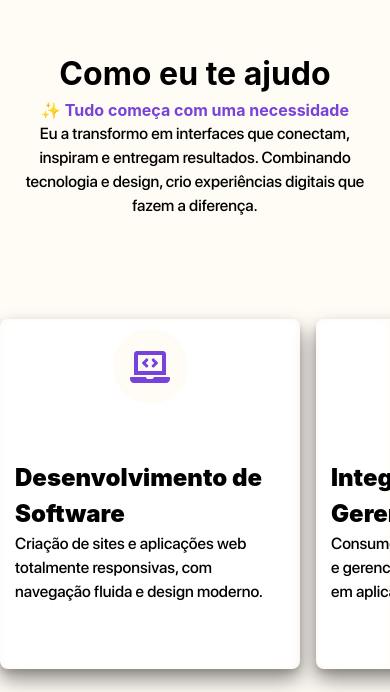
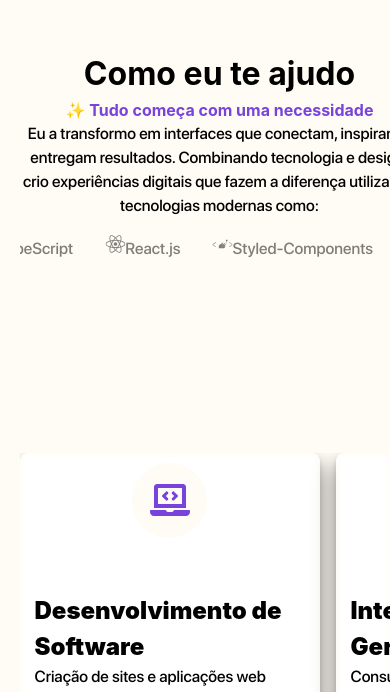
Before and after one commit to GabrielNBS/repository, a React (Create React App) app: page / in a window 390 px wide. Shown: the part 928-1620 px from the top of the page. Built offline with nearby package versions, Linux system fonts and the light colour scheme; a web font is replaced by a local one.

Commit message:
style: refactor section 'About' to include icon technologies and improve responsiveness using carvaways

```diff
--- a/src/Containers/About/About.tsx
+++ b/src/Containers/About/About.tsx
@@ -4,17 +4,56 @@ import cards from '../../cards/cards'
 import CardSkills from '../../Components/SkillCard/SkillCard'
 import { Text } from '../../Components/Text/styles'
 
+import {
+  SiNextdotjs,
+  SiRedux,
+  SiTypescript,
+  SiStyledcomponents,
+  SiTailwindcss,
+  SiSass,
+  SiPostman,
+  SiGit,
+} from 'react-icons/si'
+import { FaReact, FaNodeJs } from 'react-icons/fa'
+
+const techs = [
+  { icon: <SiNextdotjs size={20} />, name: 'Next.js' },
+  { icon: <SiRedux size={20} />, name: 'Redux' },
+  { icon: <SiTypescript size={20} />, name: 'TypeScript' },
+  { icon: <FaReact size={20} />, name: 'React.js' },
+  { icon: <SiStyledcomponents size={20} />, name: 'Styled-Components' },
+  { icon: <SiTailwindcss size={20} />, name: 'Tailwind' },
+  { icon: <SiSass size={20} />, name: 'Sass' },
+  { icon: <SiPostman size={20} />, name: 'Rest' },
+  { icon: <FaNodeJs size={20} />, name: 'Node.js' },
+  { icon: <SiGit size={20} />, name: 'Git' },
+]
+
 export default function About() {
   return (
     <S.AboutSection>
-      <div className="card_description">
-        <Text as="h2">Como eu te ajudo</Text>
-        <Text>
-          <strong>✨ Tudo começa com uma necessidade</strong>
-          Eu a transformo em interfaces que conectam, inspiram e entregam
-          resultados. Combinando tecnologia e design, crio experiências digitais
-          que fazem a diferença.
-        </Text>
+      <div className="about_container">
+        <div className="description_container">
+          <Text as="h2">Como eu te ajudo</Text>
+          <Text>
+            <strong>✨ Tudo começa com uma necessidade</strong>
+            Eu a transformo em interfaces que conectam, inspiram e entregam
+            resultados. Combinando tecnologia e design, crio experiências
+            digitais que fazem a diferença utilizando tecnologias modernas como:
+          </Text>
+        </div>
+        <div className="tech_container">
+          <div className="tech-carousel">
+            <ul>
+              {techs.map((tech, index) => (
+                <li key={index}>
+                  {tech.icon}
+                  {tech.name}
+                </li>
+              ))}
+            </ul>
+          </div>
+        </div>
       </div>
       <div className="card_container">
         {cards.map((card, index) => (
--- a/src/Containers/About/styles.ts
+++ b/src/Containers/About/styles.ts
@@ -1,5 +1,15 @@
-import styled from 'styled-components'
+import styled, { keyframes } from 'styled-components'
 import { CardBox } from '../../Components/SkillCard/styles'
+import { centralize } from '../../keyframes/Centralize'
+
+const scrollAnimation = keyframes`
+  from {
+    transform: translateX(0);
+  }
+  to {
+    transform: translateX(-50%);
+  }
+`
 
 export const AboutSection = styled.section`
   position: relative;
@@ -8,11 +18,12 @@ export const AboutSection = styled.section`
   grid-template-columns: 1fr 1fr;
   row-gap: 1rem;
 
-  .card_description {
+  .about_container {
     display: flex;
-    align-self: center;
     flex-direction: column;
+    padding-left: 3rem;
     color: ${(props) => props.theme.color.primary};
+    justify-content: space-around;
 
     p {
       color: rgba(${(props) => props.theme.color.tertiary});
@@ -31,17 +42,88 @@ export const AboutSection = styled.section`
     padding: 5rem 2rem 2rem 0;
   }
 
+  .tech_container {
+    ul {
+      width: 100%;
+      display: flex;
+      gap: 1rem;
+      flex-wrap: wrap;
+      overflow-wrap: break-word;
+
+      .tech-carousel {
+        display: flex;
+        gap: 1rem;
+        flex-wrap: wrap;
+        width: 100%;
+
+        li {
+          ${centralize}
+          background-color: ${(props) => props.theme.background.secondary};
+          padding: 1rem 2rem;
+          color: ${(props) => props.theme.color.primary};
+          border-radius: 1rem;
+          font-size: 1rem;
+          border: 1px solid ${(props) => props.theme.background.primary};
+          font-weight: 700;
+          box-shadow:
+            6px 6px 12px ${(props) => props.theme.shadow.secondary},
+            -6px -6px 12px ${(props) => props.theme.shadow.tertiary};
+          transition: all 0.4s ease;
+
+          &:hover {
+            filter: contrast(1.1);
+          }
+        }
+      }
+    }
+  }
+
+  /* Apenas em mobile e tablet o carrossel entra */
   @media ${({ theme }) => theme.device.mobile},
     ${({ theme }) => theme.device.tablet} {
     grid-template-columns: 1fr;
     height: 100dvh;
-    padding: 0;
+    padding: 0 5%;
+    align-items: center;
+    overflow: hidden;
+
+    .about_container {
+      padding: 0;
+      gap: 1rem;
+    }
+
+    .tech_container {
+      width: 100%;
+      display: flex;
+      justify-content: center;
+      gap: 1rem;
+      height: 10rem;
+      overflow: hidden;
+
+      .tech-carousel {
+        display: flex;
+        flex-wrap: nowrap;
+        width: max-content;
+        animation: ${scrollAnimation} 15s linear infinite;
+      }
+
+      ul {
+        display: flex;
+        gap: 2rem;
+        background-color: transparent;
+        opacity: 0.5;
+        height: 4rem;
+
+        li {
+          gap: 0.5rem;
+        }
+      }
+    }
 
     .card_container {
       display: flex;
       overflow-x: auto;
-      padding: 1rem 0;
-      -webkit-overflow-scrolling: touch;
+      padding: 0;
 
       ${CardBox} {
         flex-shrink: 0;
@@ -50,13 +132,12 @@ export const AboutSection = styled.section`
       }
     }
 
-    .card_description {
+    .description_container {
       order: -1;
-      padding: 0 1rem;
+      padding: 3rem 0 0 0;
       text-align: center;
       max-width: 25rem;
       width: 100%;
-      margin: 0 auto;
     }
   }
 `
```
